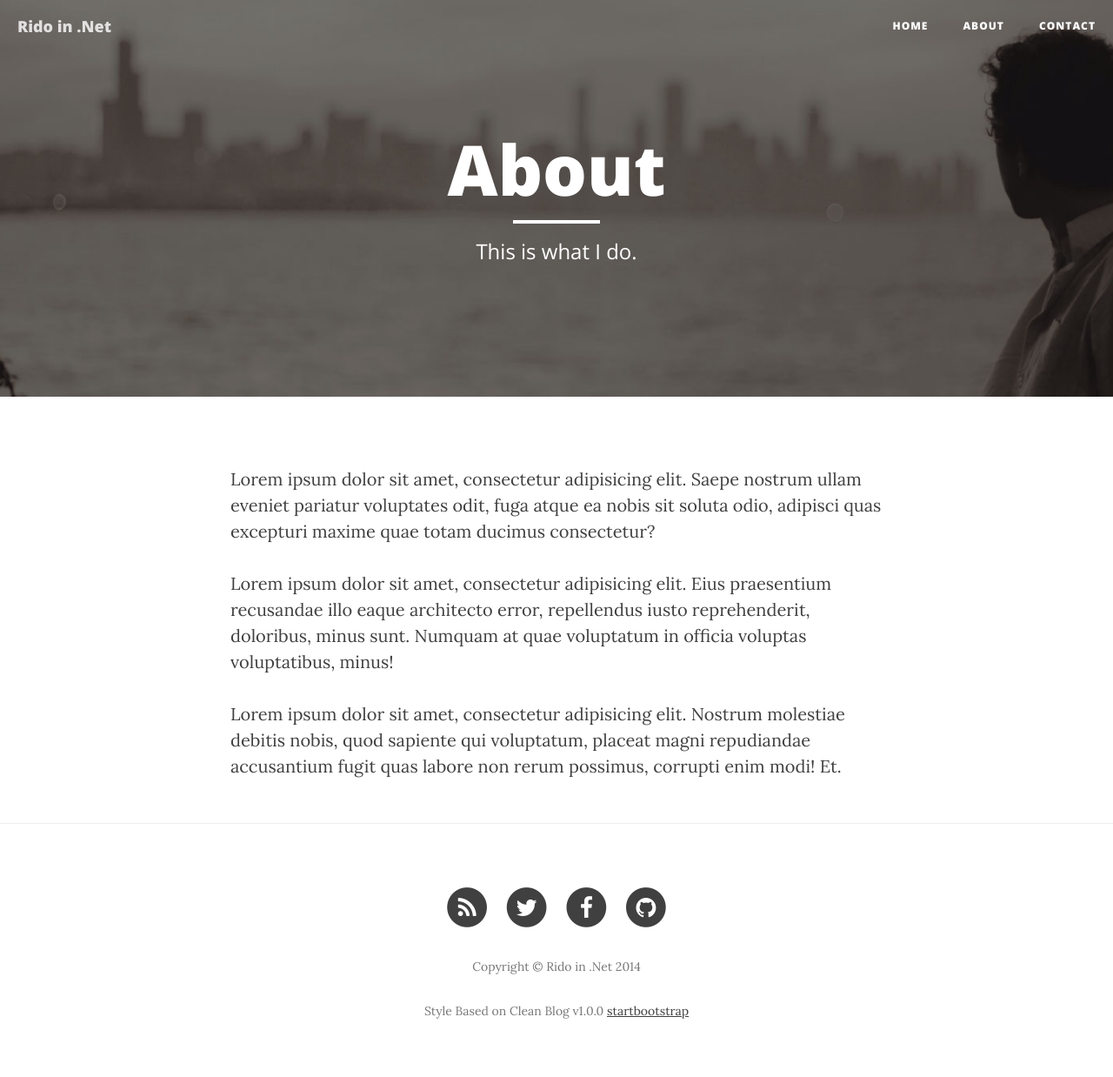
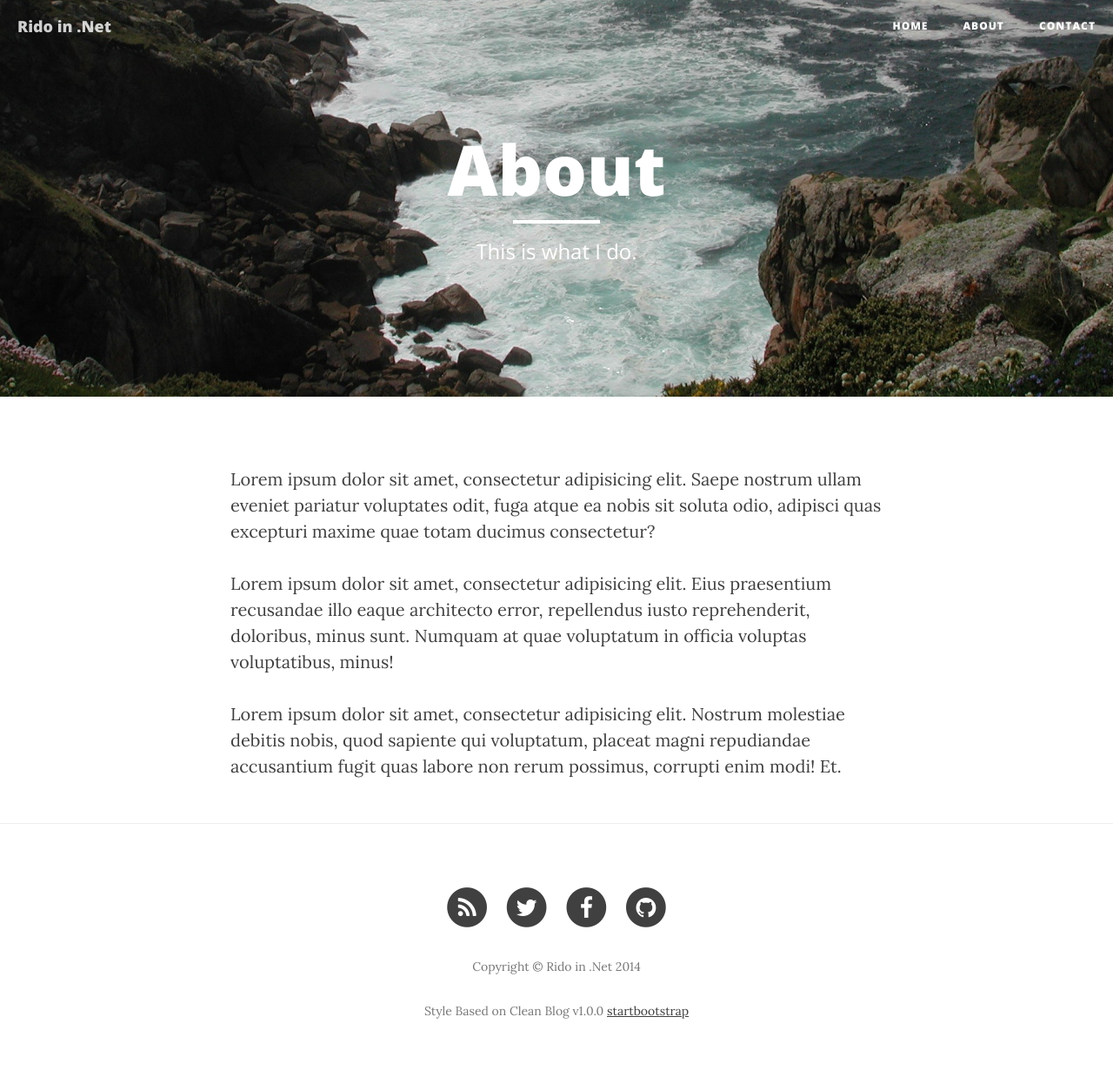
Before and after one commit to rido-min/ridomin.github.io, a Jekyll site: the page built from about.html, in a window 1280 px wide. Shown: the whole page at 87% size. Built offline with Jekyll 4.4.1, drawn with Linux system fonts in a browser that asks for light colours; nearby versions of some CDN libraries.

Commit message:
fix image in page template

```diff
--- a/_layouts/page.html
+++ b/_layouts/page.html
@@ -3,7 +3,7 @@ layout: default
 ---
 
 <!-- Page Header -->
-<header class="intro-header" style="background-image: url('{{ site.baseurl }}/{{ page.header-img }}')">
+<header class="intro-header" style="background-image: url('{{ site.url }}/{{ page.header-img }}')">
     <div class="container">
         <div class="row">
             <div class="col-lg-8 col-lg-offset-2 col-md-10 col-md-offset-1">
--- a/about.html
+++ b/about.html
@@ -2,7 +2,7 @@
 layout: page
 title: "About"
 description: "This is what I do."
-header-img: "/img/about-bg.jpg"
+header-img: "/img/barr_k.jpg"
 ---
 
 <p>Lorem ipsum dolor sit amet, consectetur adipisicing elit. Saepe nostrum ullam eveniet pariatur voluptates odit, fuga atque ea nobis sit soluta odio, adipisci quas excepturi maxime quae totam ducimus consectetur?</p>
```
